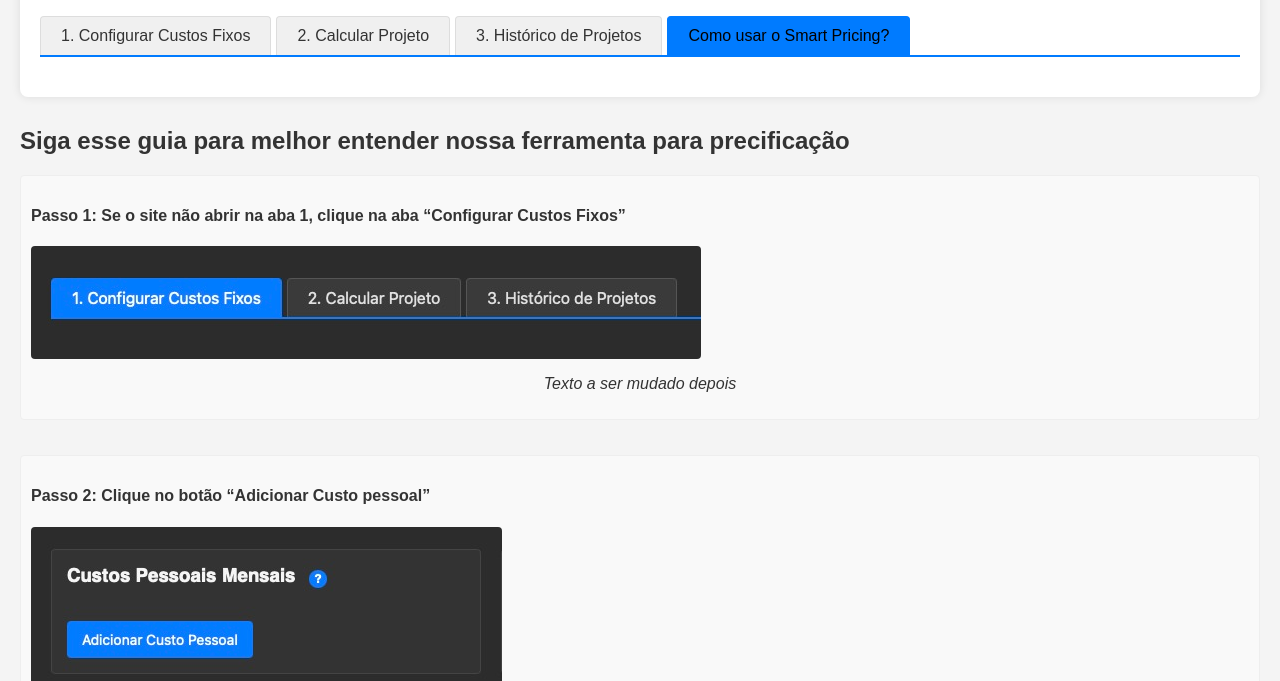
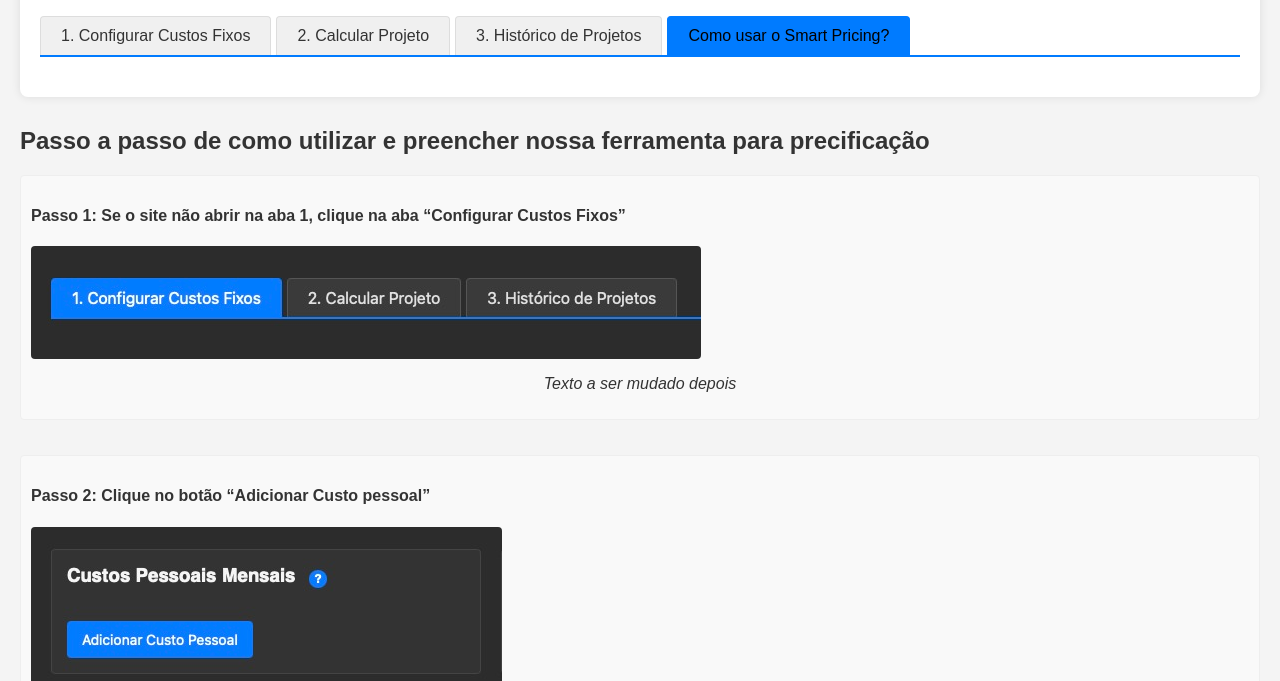
Before and after one commit to oliverfreitas/SmartPricing, a plain HTML site: page index.html in a window 1280 px wide. Both pictures are taken after a click on the button "Como usar o Smart Pricing?". Shown: the part 119-800 px from the top of the page. Drawn offline with Linux system fonts and the light colour scheme.

Commit message:
Update index.html

```diff
--- a/index.html
+++ b/index.html
@@ -456,7 +456,7 @@
 
         <!-- Seção 4: Como usar o Smart Pricing -->
         <div id="tabComoUsar" class="tab-content">
-            <h2>Siga esse guia para melhor entender nossa ferramenta para precificação</h2>
+            <h2>Passo a passo de como utilizar e preencher nossa ferramenta para precificação</h2>
             <div class="manual-content" style="display: flex; flex-direction: column; gap: 15px;">
                     <div class="manual-image-item" style="margin-bottom: 20px; border: 1px solid var(--section-border); padding: 10px; border-radius: 4px; background-color: var(--section-bg);">
                         <h4>Passo 1: Se o site não abrir na aba 1, clique na aba “Configurar Custos Fixos”</h4>
```
